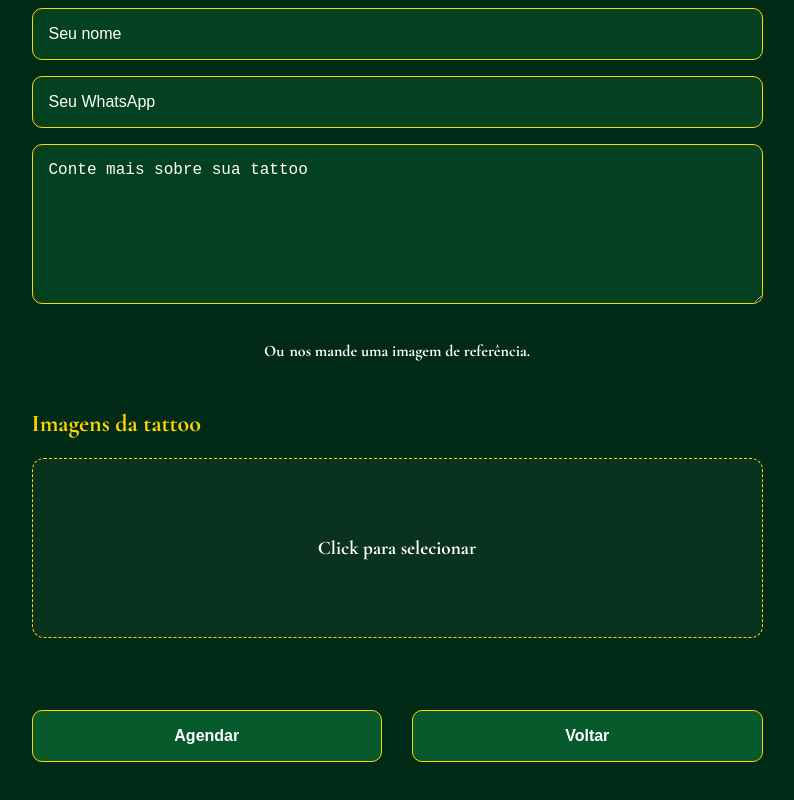
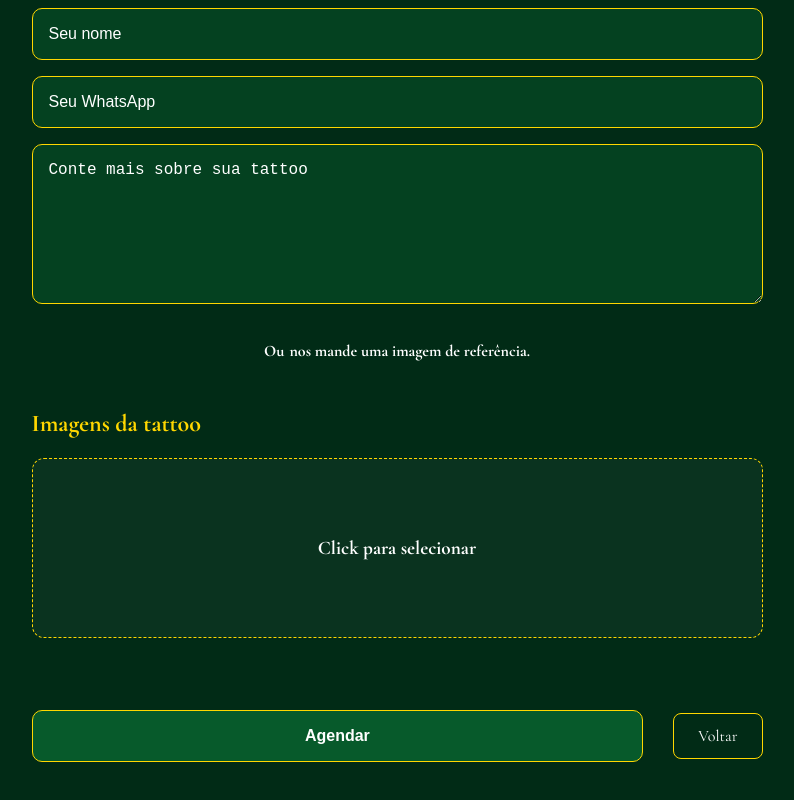
Before and after one commit to nvini16/TATOO, a React (Vite) app: page /TATOO/Agendamento in a window 1280 px wide. Shown: the part 918-1718 px from the top of the page, without its empty margins (243-1037 px from the left). Built offline with nearby package versions, Linux system fonts and the light colour scheme.

Commit message:
fix: ajustar estrutura e estilo do link voltar

```diff
--- a/src/pages/Agendamentos.jsx
+++ b/src/pages/Agendamentos.jsx
@@ -215,14 +215,12 @@ function Agendamento() {
                 <div className="agendamento-acoes">
                 <button type="submit">Agendar</button>
 
-                <button type="button">
                 <Link
                     to="/"
                     className="agendamento-link"
                 >
                     Voltar
                 </Link>
-                </button>
                 </div>
             </form>
             </div>
--- a/src/styles/agendamento.css
+++ b/src/styles/agendamento.css
@@ -124,9 +124,30 @@
 }
 
 .agendamento-link {
-  text-decoration: none;
+  display: inline-flex;
+  align-items: center;
+  justify-content: center;
+  padding: 12px 24px;
+  border: 1px solid var(--marsali-tatoo-color-gold);
+  border-radius: 8px;
+  background: transparent;
   color: var(--marsali-tatoo-color-white);
-  padding: 16px 15px;
+
+    text-decoration: none;
+    cursor: pointer;
+
+    transition:
+        color 0.2s ease,
+        background-color 0.2s ease,
+        border-color 0.2s ease,
+        transform 0.2s ease;
+}
+
+.agendamento-link:hover {
+    background-color: var(--marsali-tatoo-color-green);
+    color: var(--marsali-tatoo-color-gold);
+    border-color: var(--marsali-tatoo-color-gold);
+    transform: translateY(-2px);
 }
 
 .agendamento-page textarea {
@@ -156,7 +177,6 @@
 
   .agendamento-acoes {
     display: flex;
-    flex-direction: column;
 
   }
 }
--- a/src/styles/header.css
+++ b/src/styles/header.css
@@ -173,7 +173,6 @@
   }
 
   .mobile-menu-a {
-    backdrop-filter: blur(20px);
     margin: 0 20px;
     text-align: center;
     justify-content: center;
```
